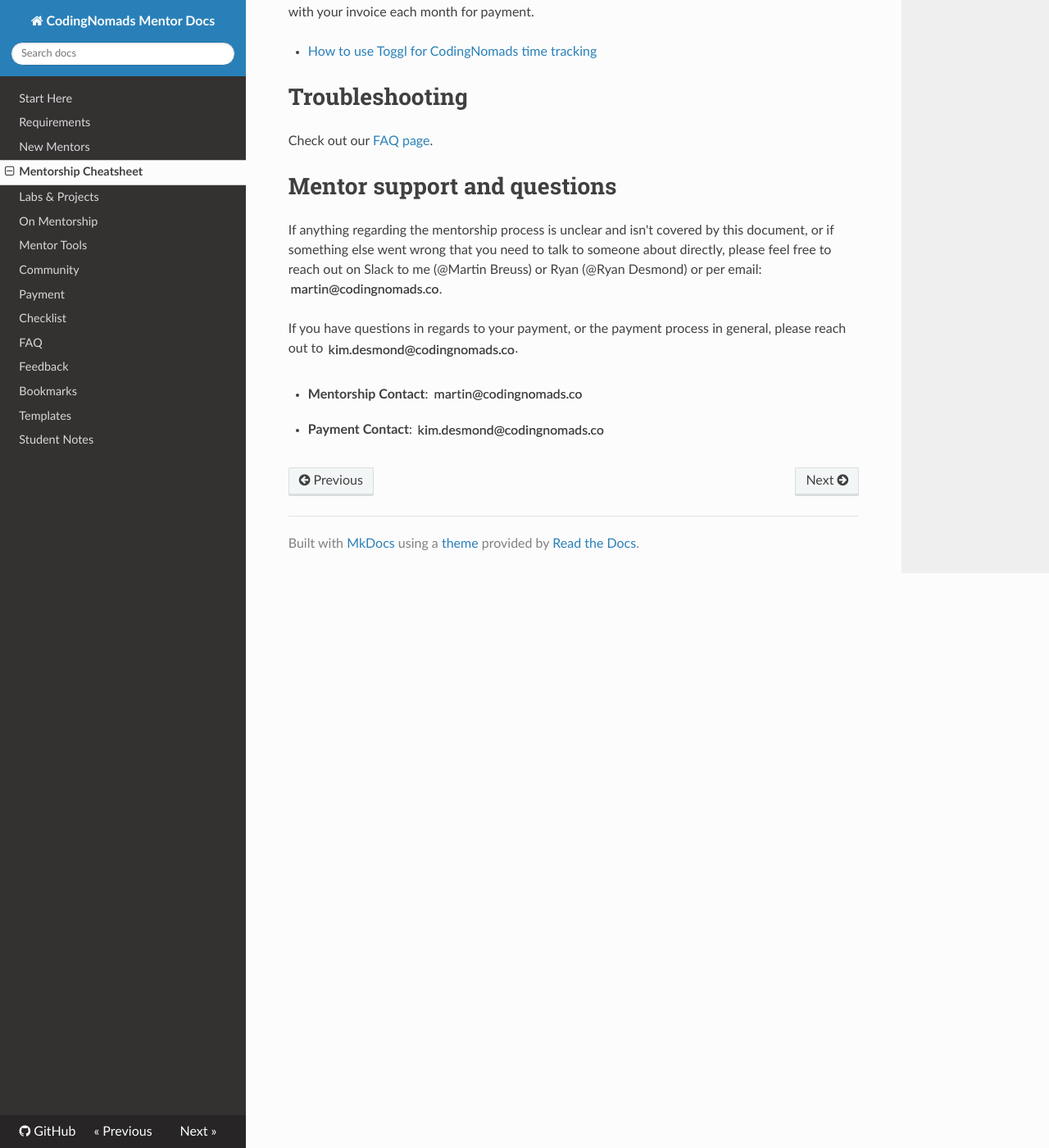
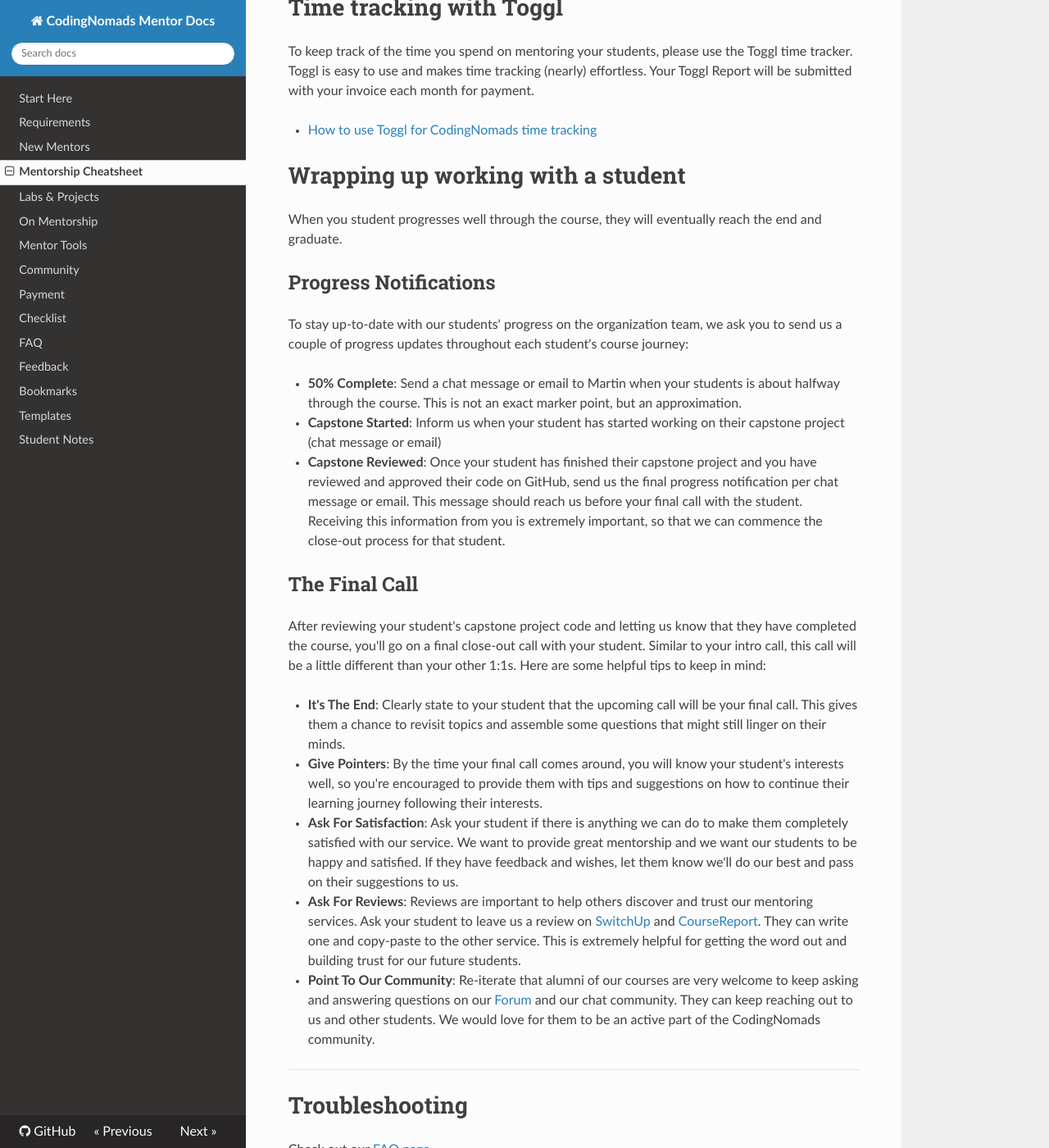
Before and after one commit to CodingNomads/mentor-docs, an MkDocs documentation site: the page built from docs/03_mentorship_process.md, in a window 1280 px wide and 1400 px high, scrolled down 7294 px. Shown: the whole window at 82% size. Built offline with MkDocs 1.6.1, drawn with Linux system fonts in a browser that asks for light colours; nearby versions of some CDN libraries; some of the changed text lies outside the part shown.

Commit message:
Add closeout process info

```diff
--- a/docs/03_mentorship_process.md
+++ b/docs/03_mentorship_process.md
@@ -151,6 +151,31 @@ To keep track of the time you spend on mentoring your students, please use the T
 
 *   [How to use Toggl for CodingNomads time tracking](05_tools.md)
 
+# Wrapping up working with a student
+
+When you student progresses well through the course, they will eventually reach the end and graduate.
+
+## Progress Notifications
+
+To stay up-to-date with our students' progress on the organization team, we ask you to send us a couple of progress updates throughout each student's course journey:
+
+- **50% Complete**: Send a chat message or email to Martin when your students is about halfway through the course. This is not an exact marker point, but an approximation.
+- **Capstone Started**: Inform us when your student has started working on their capstone project (chat message or email)
+- **Capstone Reviewed**: Once your student has finished their capstone project and you have reviewed and approved their code on GitHub, send us the final progress notification per chat message or email. This message should reach us before your final call with the student. Receiving this information from you is extremely important, so that we can commence the close-out process for that student.
+
+## The Final Call
+
+After reviewing your student's capstone project code and letting us know that they have completed the course, you'll go on a final close-out call with your student. Similar to your intro call, this call will be a little different than your other 1:1s. Here are some helpful tips to keep in mind:
+
+- **It's The End**: Clearly state to your student that the upcoming call will be your final call. This gives them a chance to revisit topics and assemble some questions that might still linger on their minds.
+- **Give Pointers**: By the time your final call comes around, you will know your student's interests well, so you're encouraged to provide them with tips and suggestions on how to continue their learning journey following their interests.
+- **Ask For Satisfaction**: Ask your student if there is anything we can do to make them completely satisfied with our service. We want to provide great mentorship and we want our students to be happy and satisfied. If they have feedback and wishes, let them know we'll do our best and pass on their suggestions to us.
+- **Ask For Reviews**: Reviews are important to help others discover and trust our mentoring services. Ask your student to leave us a review on [SwitchUp](https://www.switchup.org/bootcamps/codingnomads
+) and [CourseReport](https://www.coursereport.com/schools/codingnomads). They can write one and copy-paste to the other service. This is extremely helpful for getting the word out and building trust for our future students.
+- **Point To Our Community**: Re-iterate that alumni of our courses are very welcome to keep asking and answering questions on our [Forum](http://forum.codingnomads.co/) and our chat community. They can keep reaching out to us and other students. We would love for them to be an active part of the CodingNomads community.
+
+---
+
 # Troubleshooting
 
 Check out our [FAQ page](09_faq.md).
```
